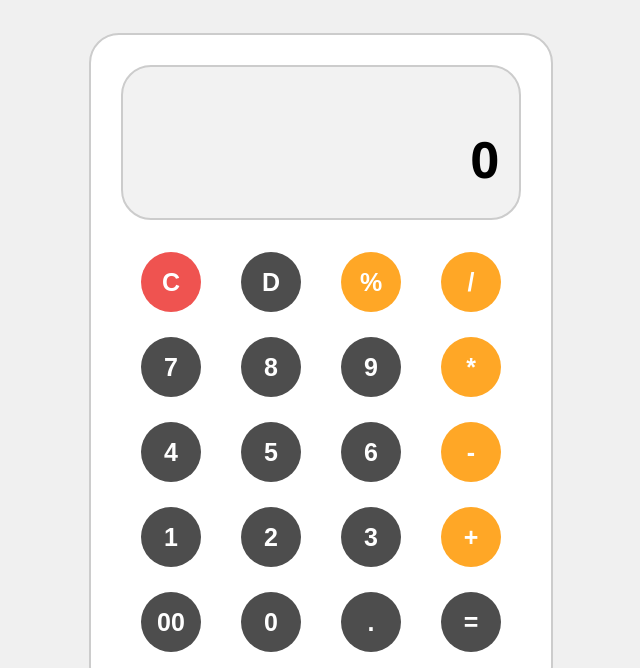
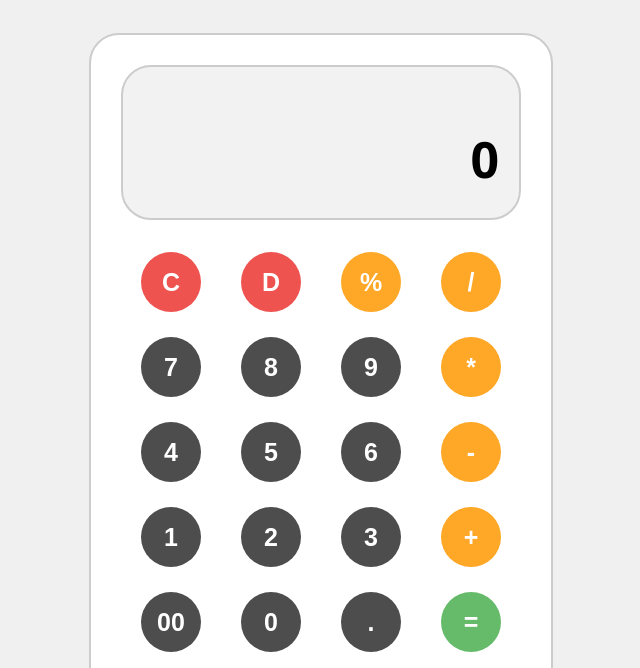
Before and after one commit to rtoscanelli/calculator, a plain HTML site: page index.html in a window 1280 px wide. Shown: the part 125-793 px from the top of the page, without its empty margins (319-959 px from the left). Drawn offline with Linux system fonts and the light colour scheme.

Commit message:
Colorize delete and equal buttons

```diff
--- a/css/style.css
+++ b/css/style.css
@@ -105,9 +105,14 @@ h1 {
     background-color: #ffa726;;
 }
 
-.clear-button {
+.clear-button,
+.delete-button {
   background-color: #ef5350;
   color: #ffffff;
+}
+
+.equal-button {
+    background-color: #66bb6a;
 }
 
 .footer {
```
